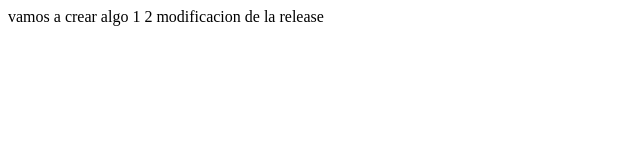
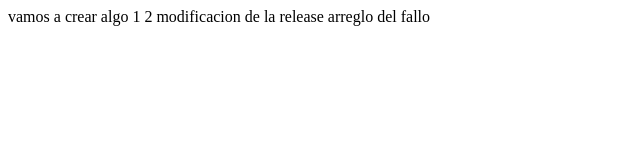
Before and after one commit to adrimartinez750/test, a plain HTML site: page index.html in a window 1280 px wide. Shown: the whole page, without its empty margins (0-640 px from the left). Drawn offline with Linux system fonts and the light colour scheme.

Commit message:
arreglo fallo

```diff
--- a/index.html
+++ b/index.html
@@ -10,5 +10,6 @@
     1
     2
     modificacion de la release
+    arreglo del fallo
 </body>
 </html>
```
